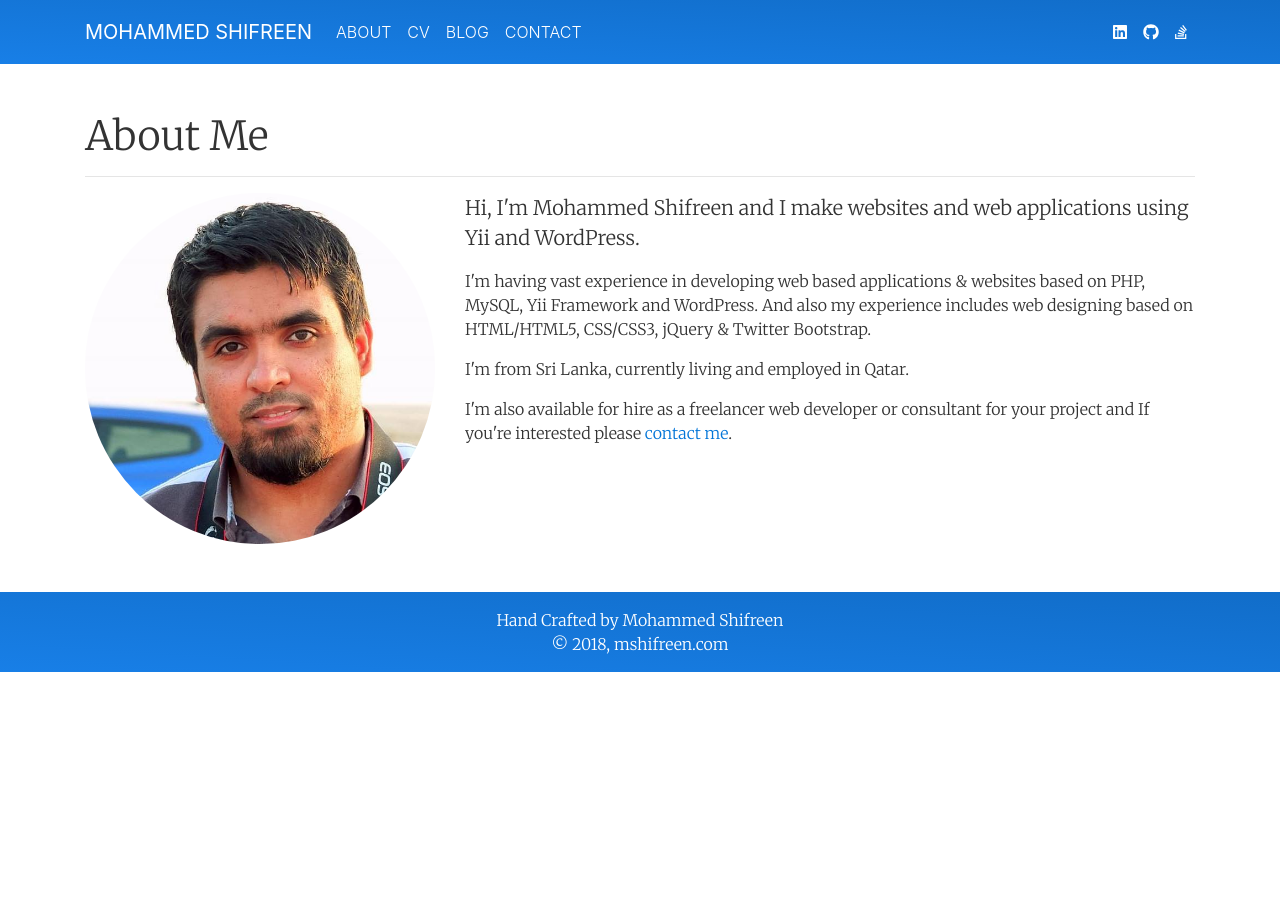
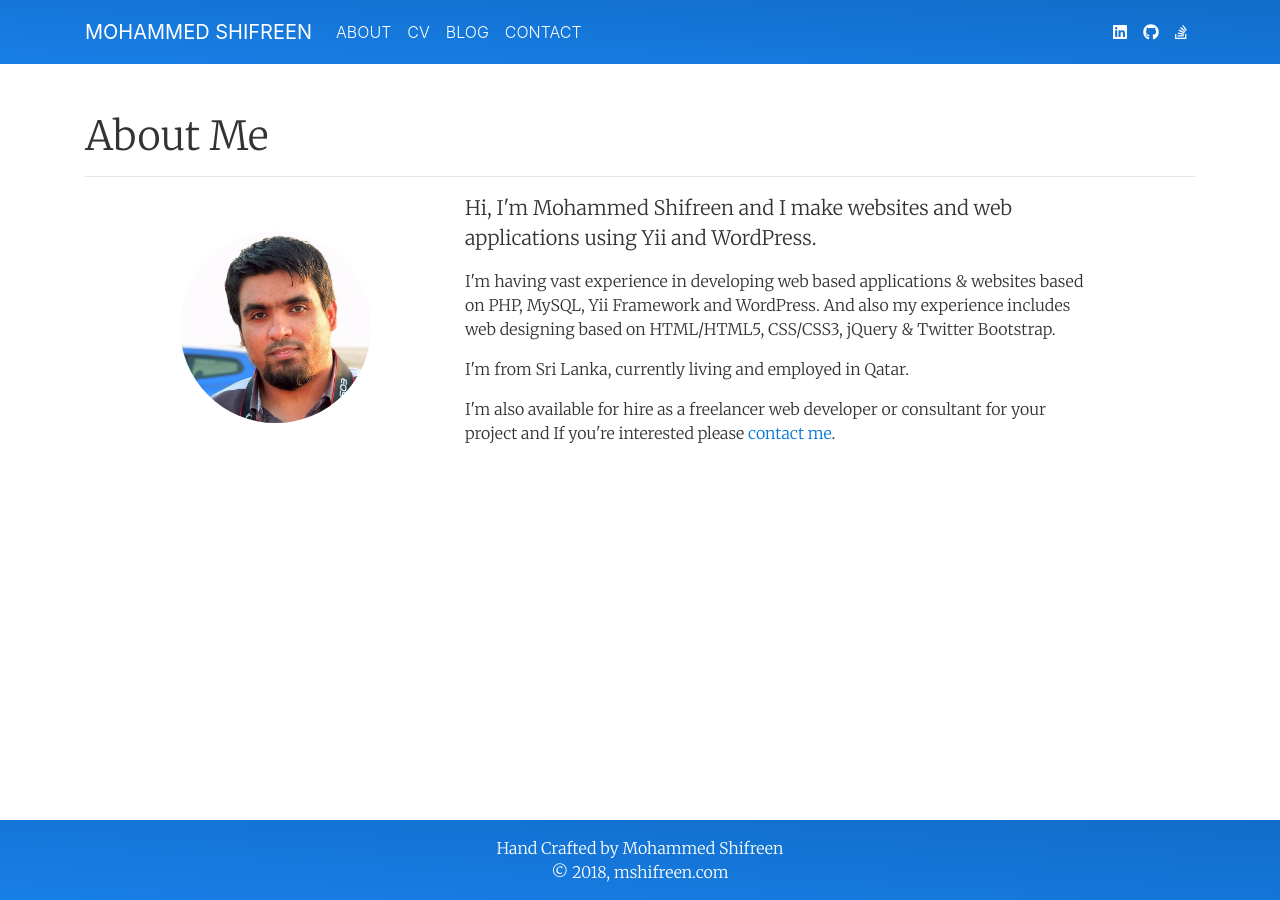
Before and after one commit to Shifrin/shifrin.github.io, a Jekyll site: the page built from about/index.html, in a window 1280 px wide. Built offline with Jekyll 4.4.1, drawn with Linux system fonts in a browser that asks for light colours; nearby versions of some CDN libraries.

Commit message:
Fixed the design of about page

```diff
--- a/about/index.html
+++ b/about/index.html
@@ -11,12 +11,12 @@ bodyClass: about-page
 
         <hr>
 
-        <div class="row">
-            <div class="col-4">
-                <img src="/assets/img/me.jpg" class="img-fluid rounded-circle" alt="Mohammed Shifreen">
+        <div class="row align-items-center justify-content-center">
+            <div class="col-md-3">
+                <img src="/assets/img/me.jpg" class="img-fluid rounded-circle w-75 my-2" alt="Mohammed Shifreen">
             </div>
 
-            <div class="col-8">
+            <div class="col-md-7">
                 <p class="lead">Hi, I'm Mohammed Shifreen and I make websites and web applications using Yii and WordPress.</p>
                 <p>I'm having vast experience in developing web based applications & websites based on PHP, MySQL, Yii Framework and WordPress. And also my experience includes web designing based on HTML/HTML5, CSS/CSS3, jQuery & Twitter Bootstrap.</p>
                 <p>I'm from Sri Lanka, currently living and employed in Qatar.</p>
--- a/assets/css/style.css
+++ b/assets/css/style.css
@@ -84,9 +84,6 @@ body.front-page .site-content {
     padding: 0;
 }
 body.front-page .site-footer {
-    position: fixed;
-    bottom: 0;
-    width: 100%;
     background: transparent !important;
 }
 .ms-intro {
@@ -153,6 +150,9 @@ body.front-page .site-footer {
 
 /* Footer */
 .site-footer {
+    position: fixed;
+    bottom: 0;
+    width: 100%;
     background: #187fe7;  /* fallback for old browsers */
     background: -webkit-linear-gradient(to top right, #187fe7, #116dc9); /* Chrome 10-25, Safari 5.1-6 */
     background: linear-gradient(to top right, #187fe7, #116dc9); /* W3C, IE 10+/ Edge, Firefox 16+, Chrome 26+, Opera 12+, Safari 7+ */
```
